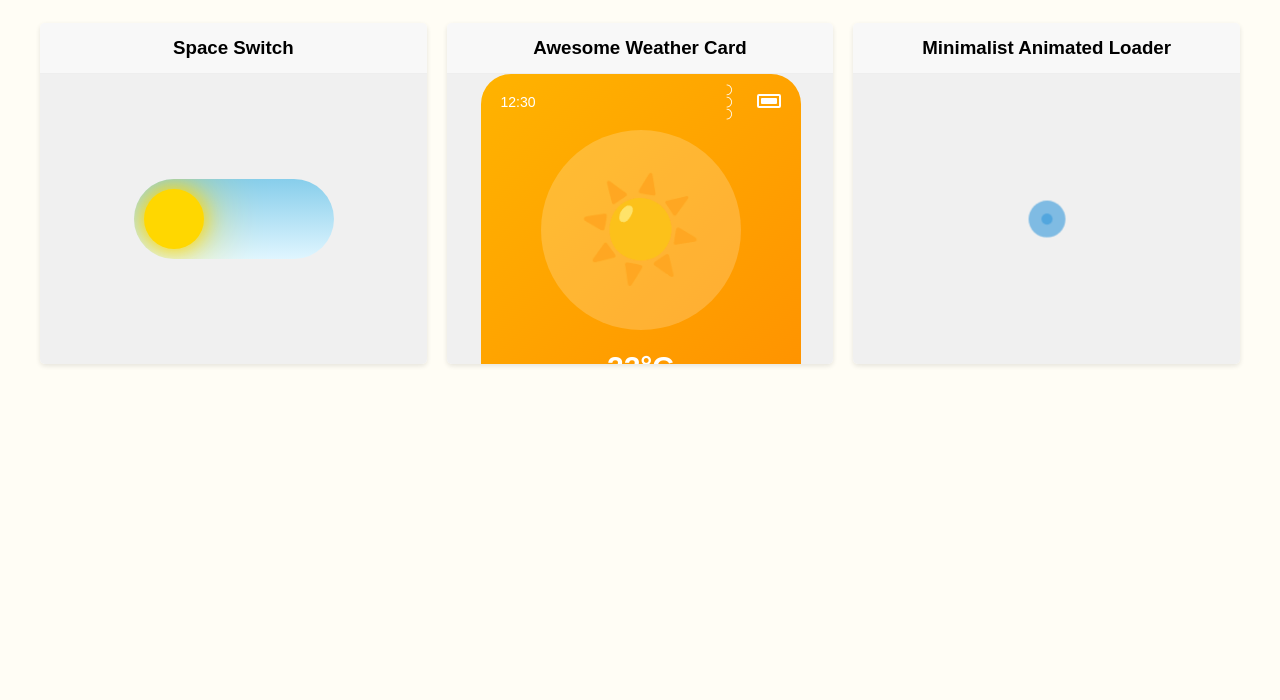
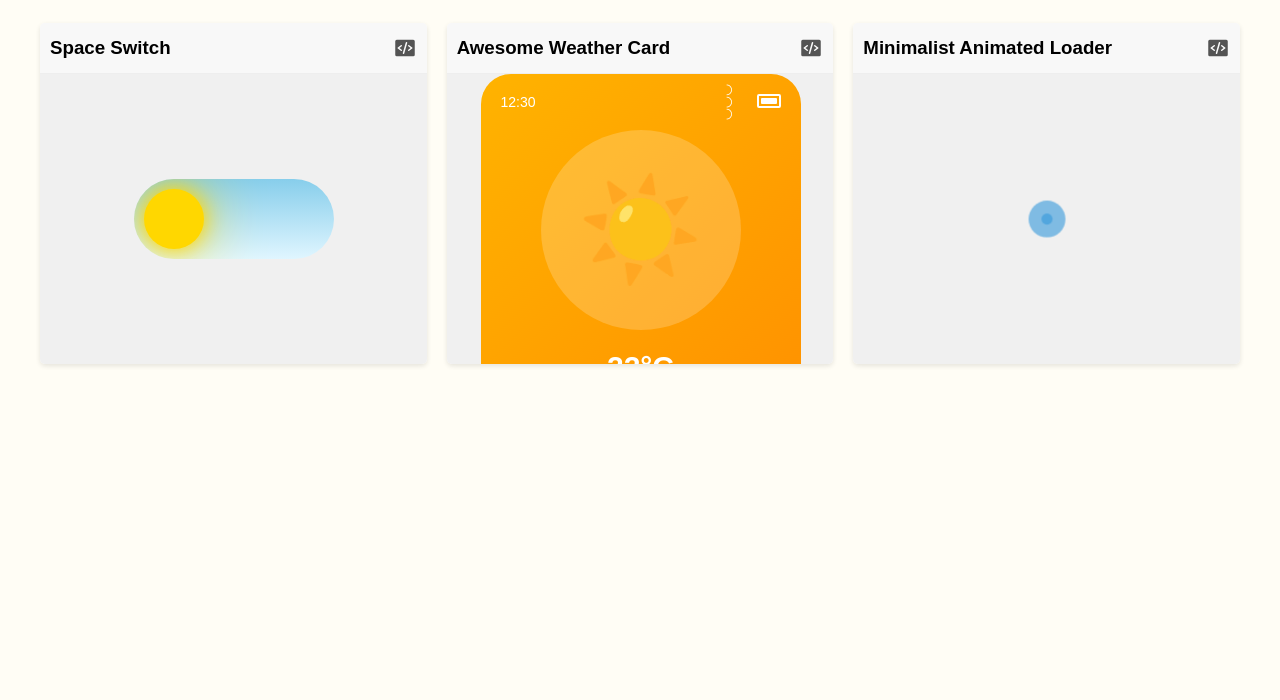
Before and after one commit to Saurav-TB-Pandey/Animated-Designs, a plain HTML site: page index.html in a window 1280 px wide. Shown: the part 100-800 px from the top of the page. Drawn offline with Linux system fonts and the light colour scheme.

Commit message:
New Designs Added

```diff
--- a/index.html
+++ b/index.html
@@ -10,7 +10,6 @@
                 line-height: 1.6;
                 margin: 0;
                 padding: 20px;
-                /* background-color: #f4f4f4; */
                 background-color: #fffdf5;
             }
             h1 {
@@ -33,12 +32,21 @@
                 display: flex;
                 flex-direction: column;
             }
-            .title {
-                text-align: center;
+            .title-container {
+                display: flex;
+                justify-content: space-between;
+                align-items: center;
                 padding: 10px;
-                margin: 0;
                 background-color: #f8f8f8;
                 border-bottom: 1px solid #eee;
+            }
+            .title {
+                margin: 0;
+            }
+            .code-icon {
+                width: 24px;
+                height: 24px;
+                cursor: pointer;
             }
             .iframe-container {
                 position: relative;
@@ -54,7 +62,6 @@
                 height: 100%;
                 border: none;
             }
-
             @media (max-width: 600px) {
                 .component-grid {
                     grid-template-columns: 1fr;
@@ -66,7 +73,14 @@
         <h1>Animated Designs</h1>
         <div class="component-grid">
             <div class="component">
-                <h3 class="title">Space Switch</h3>
+                <div class="title-container">
+                    <h3 class="title">Space Switch</h3>
+                    <img
+                        src="./Icons/code-icon.svg"
+                        alt="Get Code"
+                        class="code-icon"
+                    />
+                </div>
                 <div class="iframe-container">
                     <iframe
                         src="components/Switches/space-switch.html"
@@ -74,7 +88,14 @@
                 </div>
             </div>
             <div class="component">
-                <h3 class="title">Awesome Weather Card</h3>
+                <div class="title-container">
+                    <h3 class="title">Awesome Weather Card</h3>
+                    <img
+                        src="./Icons/code-icon.svg"
+                        alt="Get Code"
+                        class="code-icon"
+                    />
+                </div>
                 <div class="iframe-container">
                     <iframe
                         src="components/Cards/weather-animated-card.html"
@@ -82,8 +103,14 @@
                 </div>
             </div>
             <div class="component">
-                <h3 class="title">Minimalist Animated Loader</h3>
-
+                <div class="title-container">
+                    <h3 class="title">Minimalist Animated Loader</h3>
+                    <img
+                        src="./Icons/code-icon.svg"
+                        alt="Get Code"
+                        class="code-icon"
+                    />
+                </div>
                 <div class="iframe-container">
                     <iframe
                         src="components/Loaders/minimalist-animated-loader.html"
```
Also changed, not shown: Icons/code-icon.svg (added).
